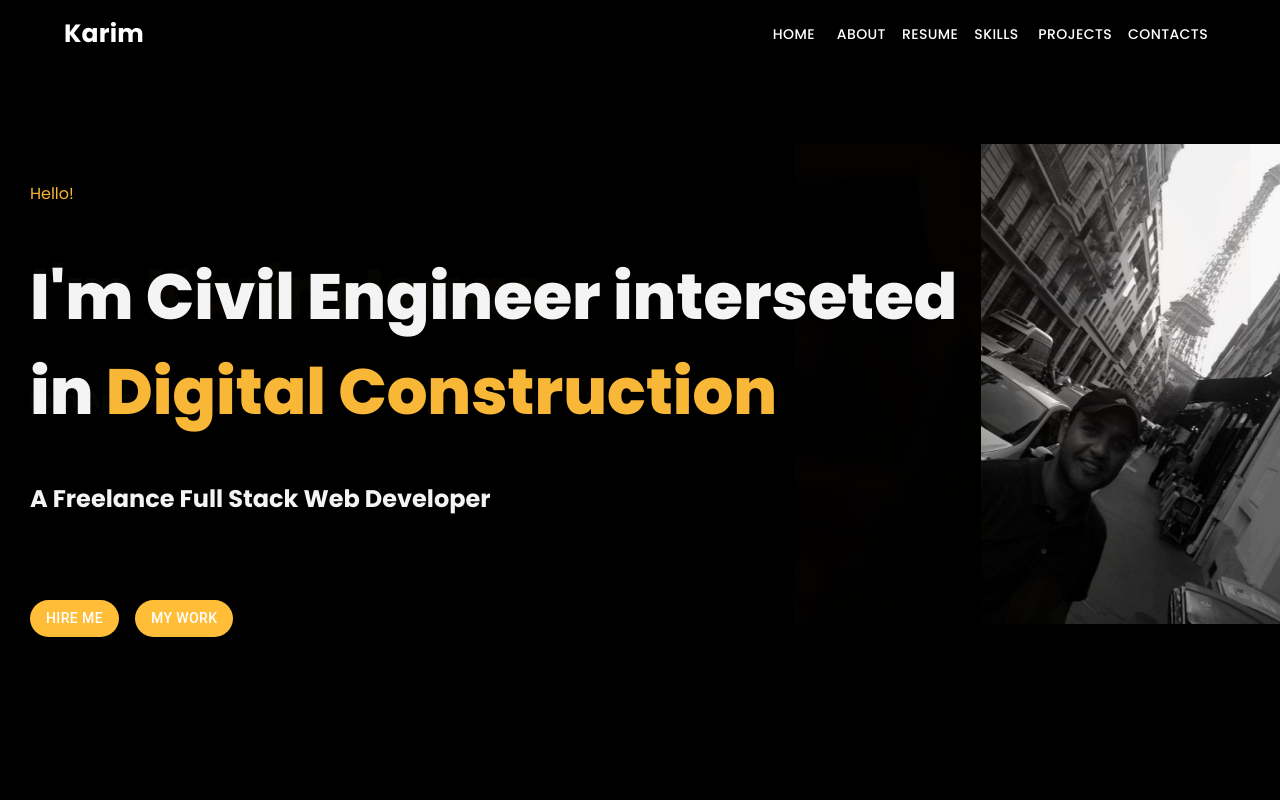
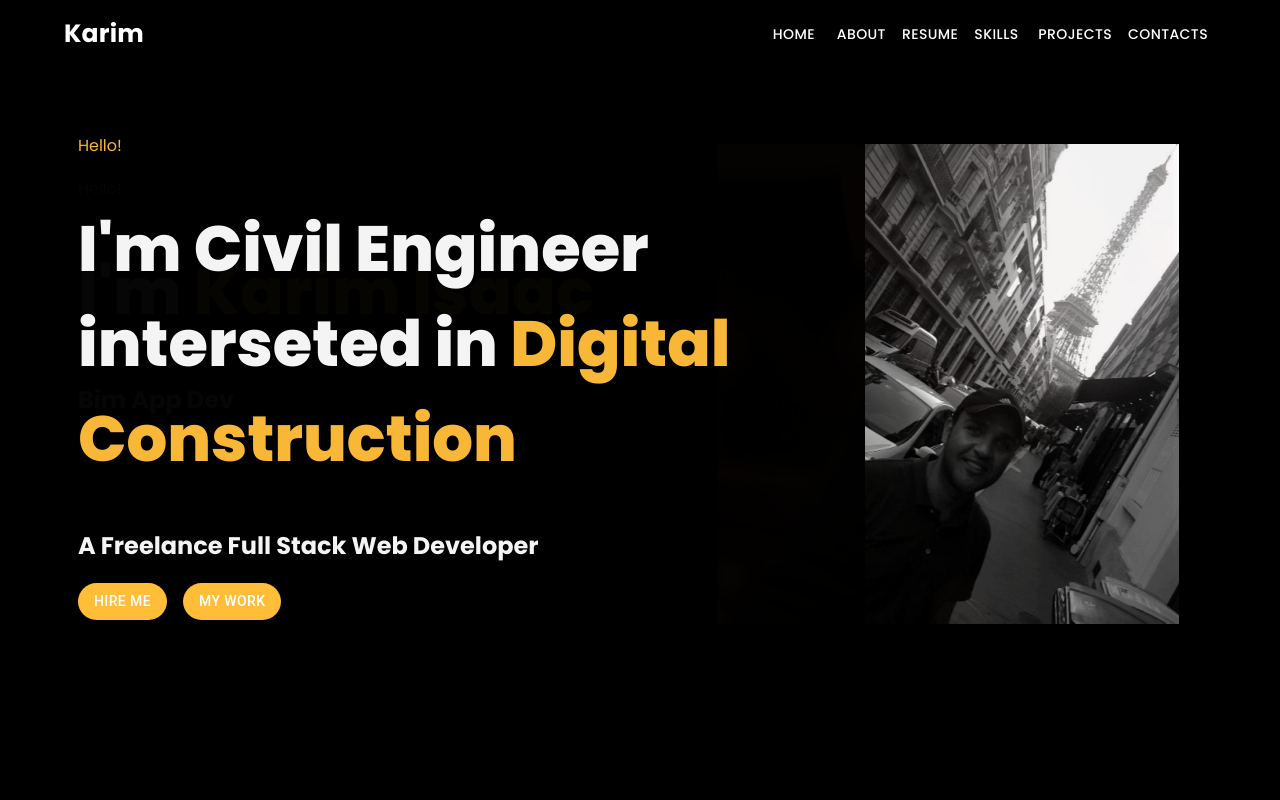
Before and after one commit to KIsaac85/kisaac85.github.io, a React (Vite) app: page / in a window 1280 px wide. Shown: the top 800 px of the page. Built offline with nearby package versions, Linux system fonts and the light colour scheme.

Commit message:
style is adjusted for all width

```diff
--- a/src/ContactMe.jsx
+++ b/src/ContactMe.jsx
@@ -106,7 +106,7 @@ function ContactMe() {
             </div>
           </div>
 
-          <div id="contact-img-Form-container " className="main-flex-row main-content-center main-bottom-space" >
+          <div id="contact-img-Form-container " className="main-flex-row main-content-center main-bottom-space">
           {width>900&&<img  id="contact-image" src={image1}></img>}
 
 
--- a/src/Home.jsx
+++ b/src/Home.jsx
@@ -13,6 +13,7 @@ window.onfocus = () => {
 function Home() {
   const [checked, setChecked] = React.useState(true);
   const [width, setWidth] = useState(window.innerWidth);
+
 
   useEffect(() => {
     const handleResize = () => setWidth(window.innerWidth);
@@ -45,7 +46,7 @@ function Home() {
           <div style={width > 600 && { width: 950 }}>
             <span>Hello!</span>
             <h1>
-              I'm Civil Engineer interseted in {width<800&&<br/>}
+              I'm Civil Engineer {1250<width<1400&&<br/>}interseted in {width<800&&<br/>}
               <span> Digital Construction</span>
             </h1>
             <h2>A Freelance Full Stack Web Developer</h2>
--- a/src/css/Style ContactMe.css
+++ b/src/css/Style ContactMe.css
@@ -57,6 +57,12 @@ img#contact-image{
 #contact-form-style{
     min-width: 450px;
 }
+
+@media(min-width:900px){
+    #contact-form-style{
+       width: 50%;
+    }
+}
 @media(max-width:900px){
     #contact-form-style{
         min-width: 96%;
--- a/src/css/Style Home.css
+++ b/src/css/Style Home.css
@@ -89,23 +89,56 @@
     max-width: 100%;
 }
 }
+@media (min-width: 1250px) and (max-width:1500px) {
+    .home-relBig-position{
+        left: 10rem;
+
+    }
+    .home-relSm-position{
+        left: 10rem;
+    }
+    .home-ButtonRelative-position{
+        left: 10rem;
+    }
+    #home-yellowImg-mob{
+        right: 10%;
+        position: relative;
+    }
+    #home-whiteImg-mob{
+        left: 50%;
+        position: relative;
+    }
+}
+@media (min-width: 1500px){
+    #home-whiteImg-mob{
+        left: 50%;
+        position: relative;
+    }
+    #home-yellowImg-mob{
+        right: 10%;
+        position: relative;
+    }
+}
 @media (min-width: 1200px) {
     .home-paragraph{
         width: 450px;
     }
     .home-relSm-position{
         position: relative;
-        top: 2rem
+        top: 2rem;
+        left: 3rem;
     }
 
     .home-ButtonRelative-position{
         position: relative;
-        top: -10rem
+        top: -17rem;
+        left: 3rem;
     }
 
     .home-relBig-position{
         position: relative;
-        top:-14rem;
+        top:-17rem;
+        left: 3rem;
     }
 
     .home-fade-img{
--- a/src/css/Style Main.css
+++ b/src/css/Style Main.css
@@ -17,7 +17,13 @@
         flex-direction: row;
     }
 }
-@media (min-width: 1199px){
+
+@media (min-width: 1000px) and (max-width: 1250px){
+    .main-flex-row{
+        justify-content: center;
+    }
+}
+@media (min-width: 1250px){
 
     h1{
         font-size: 4rem;
@@ -60,7 +66,7 @@
 
     }
 }
-@media (max-width: 1200px) {
+@media (max-width: 1201px) {
     .main-font-title-mob {
         font-size: 2rem;
         }
```
